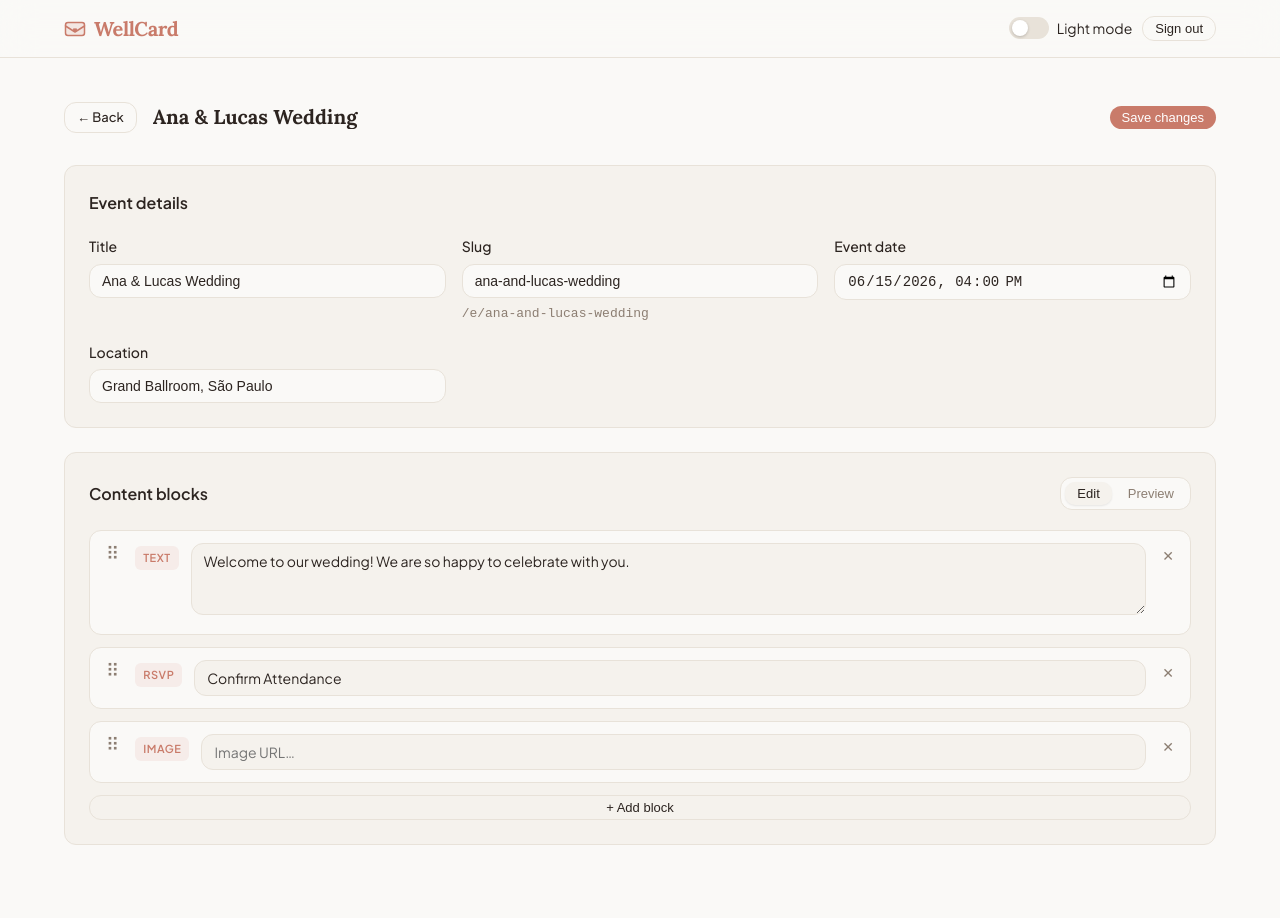
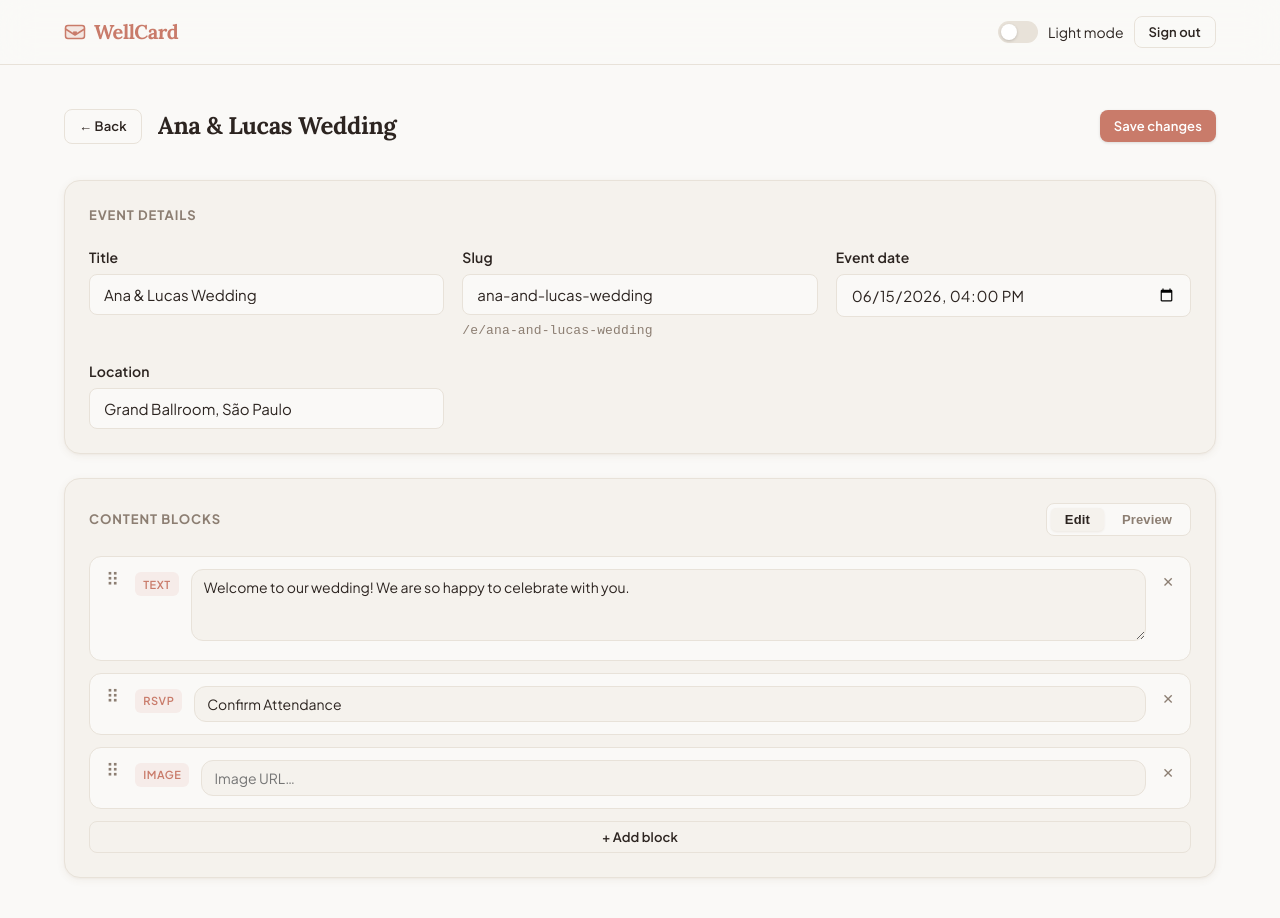
Before and after one commit to luanAfons0/ES3-project, a Next.js app in the folder frontend/: page /dashboard/invitations/1/edit in a window 1280 px wide. Shown: the top 918 px of the page. Before the commit the page ends 889 px from the top, so only its background shows below. Built offline with nearby package versions, Linux system fonts and the light colour scheme; sample sign-in values are in the browser's storage.

Commit message:
style(ui): apply warm minimalism to components and page styles

```diff
--- a/frontend/src/app/auth/auth.module.css
+++ b/frontend/src/app/auth/auth.module.css
@@ -1,56 +1,63 @@
 .card {
   width: 100%;
-  max-width: 400px;
+  max-width: 420px;
+  box-shadow: var(--shadow-md);
 }
 
 .cardHeader {
-  margin-bottom: 1.5rem;
+  margin-bottom: 1.75rem;
 }
 
 .title {
-  font-size: 1.5rem;
+  font-family: var(--font-serif);
+  font-size: 1.75rem;
   font-weight: 700;
   color: var(--color-fg);
-  margin-bottom: 0.25rem;
+  margin-bottom: 0.375rem;
+  letter-spacing: -0.02em;
 }
 
 .subtitle {
-  font-size: 0.875rem;
+  font-size: 0.9375rem;
   color: var(--color-muted);
+  line-height: 1.6;
 }
 
 .form {
   display: flex;
   flex-direction: column;
-  gap: 1rem;
-  margin-bottom: 1.5rem;
+  gap: 1.125rem;
+  margin-bottom: 1.75rem;
 }
 
 .formError {
   font-size: 0.875rem;
   color: var(--color-danger);
-  padding: 0.625rem 0.75rem;
-  background: color-mix(in srgb, var(--color-danger) 10%, transparent);
-  border: 1px solid color-mix(in srgb, var(--color-danger) 30%, transparent);
-  border-radius: var(--radius);
+  padding: 0.625rem 0.875rem;
+  background: color-mix(in srgb, var(--color-danger) 8%, transparent);
+  border: 1px solid color-mix(in srgb, var(--color-danger) 25%, transparent);
+  border-radius: var(--radius-sm);
+  line-height: 1.5;
 }
 
 .submitButton {
   width: 100%;
-  margin-top: 0.5rem;
+  margin-top: 0.375rem;
 }
 
 .switchAuth {
   font-size: 0.875rem;
   color: var(--color-muted);
   text-align: center;
+  line-height: 1.6;
 }
 
 .switchLink {
   color: var(--color-primary);
-  font-weight: 500;
+  font-weight: 600;
 }
 
 .switchLink:hover {
   text-decoration: underline;
+  text-underline-offset: 2px;
 }
--- a/frontend/src/app/dashboard/invitations/[id]/edit/page.module.css
+++ b/frontend/src/app/dashboard/invitations/[id]/edit/page.module.css
@@ -2,16 +2,28 @@
   display: flex;
   align-items: center;
   gap: 1rem;
-  margin-bottom: 2rem;
+  margin-bottom: 2.25rem;
 }
 
 .pageTitle {
-  font-size: 1.25rem;
+  font-family: var(--font-serif);
+  font-size: 1.5rem;
   font-weight: 700;
   flex: 1;
   white-space: nowrap;
   overflow: hidden;
   text-overflow: ellipsis;
+  letter-spacing: -0.015em;
+}
+
+.saveError {
+  font-size: 0.875rem;
+  color: var(--color-danger);
+  margin-bottom: 1rem;
+  padding: 0.625rem 0.875rem;
+  background: color-mix(in srgb, var(--color-danger) 8%, transparent);
+  border: 1px solid color-mix(in srgb, var(--color-danger) 25%, transparent);
+  border-radius: var(--radius-sm);
 }
 
 .sections {
@@ -34,30 +46,49 @@
 }
 
 .sectionTitle {
-  font-size: 1rem;
-  font-weight: 600;
+  font-size: 0.8125rem;
+  font-weight: 700;
+  text-transform: uppercase;
+  letter-spacing: 0.07em;
+  color: var(--color-muted);
 }
 
+.fields {
+  display: grid;
+  grid-template-columns: repeat(auto-fill, minmax(280px, 1fr));
+  gap: 1.125rem;
+}
+
+.slugPreview {
+  margin-top: 0.375rem;
+  font-size: 0.8125rem;
+  color: var(--color-muted);
+  font-family: ui-monospace, monospace;
+  letter-spacing: 0.01em;
+}
+
+/* Tabs */
 .tabs {
   display: flex;
   gap: 0.25rem;
   background: var(--color-bg);
-  border: 1px solid var(--color-border);
-  border-radius: var(--radius);
+  border: 1.5px solid var(--color-border);
+  border-radius: var(--radius-sm);
   padding: 0.25rem;
 }
 
 .tab,
 .tabActive {
-  padding: 0.25rem 0.75rem;
+  padding: 0.25rem 0.875rem;
   font-size: 0.8125rem;
-  font-weight: 500;
+  font-weight: 600;
   border: none;
-  border-radius: calc(var(--radius) - 2px);
+  border-radius: calc(var(--radius-sm) - 3px);
   cursor: pointer;
   background: transparent;
   color: var(--color-muted);
   transition: background 0.15s, color 0.15s;
+  letter-spacing: 0.01em;
 }
 
 .tab:hover {
@@ -67,24 +98,5 @@
 .tabActive {
   background: var(--color-surface);
   color: var(--color-fg);
-  box-shadow: 0 1px 2px rgb(0 0 0 / 0.08);
+  box-shadow: var(--shadow-sm);
 }
-
-.fields {
-  display: grid;
-  grid-template-columns: repeat(auto-fill, minmax(280px, 1fr));
-  gap: 1rem;
-}
-
-.saveError {
-  font-size: 0.875rem;
-  color: var(--color-danger, #dc2626);
-  margin-bottom: 1rem;
-}
-
-.slugPreview {
-  margin-top: 0.375rem;
-  font-size: 0.8125rem;
-  color: var(--color-muted);
-  font-family: monospace;
-}
--- a/frontend/src/app/dashboard/invitations/[id]/page.module.css
+++ b/frontend/src/app/dashboard/invitations/[id]/page.module.css
@@ -2,16 +2,18 @@
   display: flex;
   align-items: center;
   gap: 1rem;
-  margin-bottom: 2rem;
+  margin-bottom: 2.25rem;
 }
 
 .pageTitle {
-  font-size: 1.25rem;
+  font-family: var(--font-serif);
+  font-size: 1.5rem;
   font-weight: 700;
   flex: 1;
   white-space: nowrap;
   overflow: hidden;
   text-overflow: ellipsis;
+  letter-spacing: -0.015em;
 }
 
 .sections {
@@ -27,18 +29,22 @@
 }
 
 .sectionTitle {
-  font-size: 1rem;
-  font-weight: 600;
+  font-size: 0.8125rem;
+  font-weight: 700;
+  text-transform: uppercase;
+  letter-spacing: 0.07em;
+  color: var(--color-muted);
 }
 
 .meta {
   font-size: 0.9375rem;
-  color: var(--color-muted);
+  color: var(--color-fg);
+  line-height: 1.6;
 }
 
 .stats {
   display: flex;
-  gap: 2rem;
+  gap: 1.5rem;
 }
 
 .stat {
@@ -49,21 +55,24 @@
 }
 
 .statValue {
-  font-size: 1.5rem;
+  font-size: 1.75rem;
   font-weight: 700;
+  font-variant-numeric: tabular-nums;
+  line-height: 1;
 }
 
 .statLabel {
-  font-size: 0.75rem;
+  font-size: 0.6875rem;
   color: var(--color-muted);
   text-transform: uppercase;
-  letter-spacing: 0.05em;
+  letter-spacing: 0.06em;
+  font-weight: 600;
 }
 
 .confirmed {
-  color: var(--color-success, #16a34a);
+  color: var(--color-success);
 }
 
 .declined {
-  color: var(--color-danger, #dc2626);
+  color: var(--color-danger);
 }
--- a/frontend/src/app/dashboard/page.module.css
+++ b/frontend/src/app/dashboard/page.module.css
@@ -2,19 +2,21 @@
   display: flex;
   align-items: center;
   justify-content: space-between;
-  margin-bottom: 2rem;
+  margin-bottom: 2.25rem;
 }
 
 .pageTitle {
-  font-size: 1.5rem;
+  font-family: var(--font-serif);
+  font-size: 1.75rem;
   font-weight: 700;
+  letter-spacing: -0.02em;
 }
 
 /* Grid */
 .grid {
   display: grid;
-  grid-template-columns: repeat(auto-fill, minmax(300px, 1fr));
-  gap: 1.25rem;
+  grid-template-columns: repeat(auto-fill, minmax(310px, 1fr));
+  gap: 1.5rem;
 }
 
 /* Invitation card */
@@ -22,41 +24,44 @@
   display: flex;
   flex-direction: column;
   gap: 1.25rem;
+  transition: transform 0.2s ease-out, box-shadow 0.2s ease-out;
+  cursor: default;
 }
 
-.cardTop {
-  display: flex;
-  align-items: flex-start;
-  justify-content: space-between;
-  gap: 1rem;
+.invitationCard:hover {
+  transform: translateY(-3px);
+  box-shadow: var(--shadow-card-hover);
 }
 
 .cardMeta {
   display: flex;
   flex-direction: column;
-  gap: 0.25rem;
+  gap: 0.3rem;
   min-width: 0;
 }
 
 .cardTitle {
-  font-size: 1rem;
-  font-weight: 600;
+  font-family: var(--font-serif);
+  font-size: 1.125rem;
+  font-weight: 700;
   white-space: nowrap;
   overflow: hidden;
   text-overflow: ellipsis;
+  letter-spacing: -0.01em;
 }
 
 .cardDetail {
   font-size: 0.8125rem;
   color: var(--color-muted);
+  line-height: 1.5;
 }
 
 /* Stats row */
 .stats {
   display: flex;
-  gap: 1rem;
+  gap: 0.75rem;
   border-top: 1px solid var(--color-border);
-  padding-top: 1rem;
+  padding-top: 1.125rem;
 }
 
 .stat {
@@ -68,17 +73,21 @@
 }
 
 .statValue {
-  font-size: 1.125rem;
+  font-size: 1.25rem;
   font-weight: 700;
+  font-variant-numeric: tabular-nums;
 }
 
 .statLabel {
-  font-size: 0.75rem;
+  font-size: 0.6875rem;
   color: var(--color-muted);
+  text-transform: uppercase;
+  letter-spacing: 0.06em;
+  font-weight: 600;
 }
 
 .confirmed {
-  color: #16a34a;
+  color: var(--color-success);
 }
 
 .declined {
@@ -99,11 +108,11 @@
   flex-direction: column;
   align-items: center;
   gap: 1.25rem;
-  padding-block: 5rem;
+  padding-block: 6rem;
   text-align: center;
 }
 
 .emptyText {
   color: var(--color-muted);
-  font-size: 0.9rem;
+  font-size: 0.9375rem;
 }
--- a/frontend/src/app/e/[slug]/page.module.css
+++ b/frontend/src/app/e/[slug]/page.module.css
@@ -1,9 +1,9 @@
 .page {
-  min-height: 100vh;
+  min-height: 100dvh;
   display: flex;
   align-items: center;
   justify-content: center;
-  padding: 2rem 1rem;
+  padding: 2.5rem 1rem;
   background: var(--color-bg);
 }
 
@@ -23,6 +23,7 @@
 .notFoundText {
   color: var(--color-muted);
   font-size: 0.9375rem;
+  line-height: 1.7;
 }
 
 /* ── Email gate ─────────────────────────────────────────── */
@@ -37,13 +38,16 @@
 }
 
 .gateTitle {
-  font-size: 1.75rem;
+  font-size: 2rem;
   font-weight: 700;
+  letter-spacing: -0.02em;
+  line-height: 1.2;
 }
 
 .gateSubtitle {
   color: var(--color-muted);
   font-size: 0.9375rem;
+  line-height: 1.7;
 }
 
 .gateForm {
@@ -55,39 +59,57 @@
 
 .gateInput {
   width: 100%;
-  padding: 0.625rem 0.875rem;
-  border: 1px solid var(--color-border);
-  border-radius: var(--radius);
-  font-size: 0.9375rem;
-  background: var(--color-surface);
+  padding: 0.75rem 1rem;
+  border: 1.5px solid var(--color-border);
+  border-radius: var(--radius-sm);
+  font-size: 1rem;
+  font-family: var(--font-sans);
+  background: var(--color-bg);
   color: var(--color-fg);
-  font-family: inherit;
+  transition: border-color 0.15s, box-shadow 0.15s;
+  text-align: center;
 }
 
 .gateInput:focus {
-  outline: 2px solid var(--color-primary);
-  outline-offset: -1px;
+  outline: none;
+  border-color: var(--color-primary);
+  box-shadow: 0 0 0 3px color-mix(in srgb, var(--color-primary) 15%, transparent);
 }
 
 .gateError {
   font-size: 0.875rem;
-  color: var(--color-danger, #dc2626);
+  color: var(--color-danger);
+  line-height: 1.5;
 }
 
 .gateButton {
-  padding: 0.625rem 1rem;
+  padding: 0.75rem 1.25rem;
   background: var(--color-primary);
   color: #fff;
   border: none;
-  border-radius: var(--radius);
-  font-size: 0.9375rem;
-  font-weight: 600;
+  border-radius: var(--radius-sm);
+  font-family: var(--font-sans);
+  font-size: 1rem;
+  font-weight: 700;
   cursor: pointer;
-  transition: opacity 0.15s;
+  box-shadow: var(--shadow-sm);
+  transition: background 0.15s, transform 0.15s, box-shadow 0.15s;
+  letter-spacing: 0.01em;
 }
 
-.gateButton:hover {
-  opacity: 0.88;
+.gateButton:hover:not(:disabled) {
+  background: var(--color-primary-hover);
+  transform: translateY(-1px);
+  box-shadow: var(--shadow-md);
+}
+
+.gateButton:active:not(:disabled) {
+  transform: translateY(0);
+}
+
+.gateButton:disabled {
+  opacity: 0.6;
+  cursor: not-allowed;
 }
 
 /* ── Responded ──────────────────────────────────────────── */
@@ -98,22 +120,24 @@
   display: flex;
   flex-direction: column;
   align-items: center;
-  gap: 0.75rem;
+  gap: 0.875rem;
 }
 
 .respondedIcon {
-  font-size: 2.5rem;
+  font-size: 2.75rem;
   line-height: 1;
 }
 
 .respondedTitle {
-  font-size: 1.75rem;
+  font-size: 2rem;
   font-weight: 700;
+  letter-spacing: -0.02em;
 }
 
 .respondedText {
   color: var(--color-muted);
   font-size: 0.9375rem;
+  line-height: 1.7;
 }
 
 /* ── Invitation view ────────────────────────────────────── */
@@ -123,44 +147,48 @@
   max-width: 600px;
   display: flex;
   flex-direction: column;
-  gap: 2rem;
+  gap: 2.25rem;
 }
 
 .invitationHeader {
   text-align: center;
   display: flex;
   flex-direction: column;
-  gap: 0.375rem;
+  gap: 0.5rem;
 }
 
 .invitationTitle {
-  font-size: 2rem;
+  font-size: 2.25rem;
   font-weight: 700;
+  letter-spacing: -0.025em;
+  line-height: 1.15;
 }
 
 .invitationMeta {
   font-size: 0.9375rem;
   color: var(--color-muted);
+  line-height: 1.6;
 }
 
 .blocks {
   display: flex;
   flex-direction: column;
-  gap: 1.25rem;
+  gap: 1.375rem;
 }
 
 .textBlock {
-  font-size: 1rem;
-  line-height: 1.7;
+  font-size: 1.0625rem;
+  line-height: 1.75;
   color: var(--color-fg);
   white-space: pre-wrap;
 }
 
 .imageBlock {
   width: 100%;
-  border-radius: var(--radius);
+  border-radius: var(--radius-lg);
   object-fit: cover;
-  max-height: 400px;
+  max-height: 420px;
+  box-shadow: var(--shadow-md);
 }
 
 .buttonWrapper {
@@ -169,36 +197,42 @@
 }
 
 .genericButton {
-  padding: 0.625rem 1.5rem;
+  padding: 0.75rem 1.75rem;
   background: var(--color-primary);
   color: #fff;
   border: none;
-  border-radius: var(--radius);
-  font-size: 0.9375rem;
-  font-weight: 600;
+  border-radius: var(--radius-sm);
+  font-family: var(--font-sans);
+  font-size: 1rem;
+  font-weight: 700;
   cursor: pointer;
-  transition: opacity 0.15s;
+  box-shadow: var(--shadow-sm);
+  transition: background 0.15s, transform 0.15s;
+  letter-spacing: 0.01em;
 }
 
 .genericButton:hover {
-  opacity: 0.88;
+  background: var(--color-primary-hover);
+  transform: translateY(-1px);
 }
 
 .rsvpWrapper {
   display: flex;
   flex-direction: column;
   align-items: center;
-  gap: 0.75rem;
+  gap: 0.875rem;
 }
 
 .declineButton {
   background: none;
   border: none;
   font-size: 0.875rem;
+  font-family: var(--font-sans);
   color: var(--color-muted);
   cursor: pointer;
   text-decoration: underline;
-  text-underline-offset: 2px;
+  text-underline-offset: 3px;
+  transition: color 0.15s;
 }
 
 .declineButton:hover {
@@ -207,6 +241,6 @@
 
 .rsvpError {
   font-size: 0.875rem;
-  color: var(--color-danger, #dc2626);
+  color: var(--color-danger);
   text-align: center;
 }
--- a/frontend/src/components/Button/Button.module.css
+++ b/frontend/src/components/Button/Button.module.css
@@ -3,14 +3,16 @@
   align-items: center;
   justify-content: center;
   gap: 0.5rem;
-  padding: 0.5rem 1rem;
-  border-radius: var(--radius);
+  padding: 0.5rem 1.125rem;
+  border-radius: var(--radius-sm);
+  font-family: var(--font-sans);
   font-size: 0.875rem;
-  font-weight: 500;
+  font-weight: 600;
   cursor: pointer;
   border: none;
-  transition: background 0.15s, opacity 0.15s;
+  transition: background 0.15s ease-out, opacity 0.15s ease-out, transform 0.15s ease-out, box-shadow 0.15s ease-out;
   white-space: nowrap;
+  letter-spacing: 0.01em;
 }
 
 .button:disabled {
@@ -22,19 +24,34 @@
 .primary {
   background: var(--color-primary);
   color: #fff;
+  box-shadow: 0 1px 3px rgba(0, 0, 0, 0.12);
 }
 
 .primary:hover:not(:disabled) {
   background: var(--color-primary-hover);
+  transform: translateY(-1px);
+  box-shadow: 0 3px 8px rgba(0, 0, 0, 0.15);
+}
+
+.primary:active:not(:disabled) {
+  transform: translateY(0);
+  box-shadow: 0 1px 3px rgba(0, 0, 0, 0.12);
 }
 
 .danger {
   background: var(--color-danger);
   color: #fff;
+  box-shadow: 0 1px 3px rgba(0, 0, 0, 0.12);
 }
 
 .danger:hover:not(:disabled) {
   background: var(--color-danger-hover);
+  transform: translateY(-1px);
+  box-shadow: 0 3px 8px rgba(0, 0, 0, 0.15);
+}
+
+.danger:active:not(:disabled) {
+  transform: translateY(0);
 }
 
 .ghost {
@@ -45,20 +62,24 @@
 
 .ghost:hover:not(:disabled) {
   background: var(--color-surface);
+  border-color: color-mix(in srgb, var(--color-border) 70%, var(--color-fg));
 }
 
 /* Sizes */
 .sm {
-  padding: 0.25rem 0.75rem;
+  padding: 0.375rem 0.875rem;
   font-size: 0.8125rem;
+  min-height: 2rem;
 }
 
 .md {
-  padding: 0.5rem 1rem;
+  padding: 0.5rem 1.125rem;
   font-size: 0.875rem;
+  min-height: 2.5rem;
 }
 
 .lg {
-  padding: 0.75rem 1.5rem;
+  padding: 0.75rem 1.75rem;
   font-size: 1rem;
+  min-height: 3rem;
 }
--- a/frontend/src/components/Card/Card.module.css
+++ b/frontend/src/components/Card/Card.module.css
@@ -1,6 +1,13 @@
 .card {
   background: var(--color-surface);
   border: 1px solid var(--color-border);
-  border-radius: var(--radius);
+  border-radius: var(--radius-lg);
   padding: 1.5rem;
+  box-shadow: var(--shadow-card);
+  transition: box-shadow 0.2s ease-out, transform 0.2s ease-out;
 }
+
+.card:has(a:hover),
+.card:hover {
+  box-shadow: var(--shadow-card-hover);
+}
--- a/frontend/src/components/Input/Input.module.css
+++ b/frontend/src/components/Input/Input.module.css
@@ -6,35 +6,49 @@
 
 .label {
   font-size: 0.875rem;
-  font-weight: 500;
+  font-weight: 600;
   color: var(--color-fg);
+  letter-spacing: 0.01em;
 }
 
 .input {
   width: 100%;
-  padding: 0.5rem 0.75rem;
-  border: 1px solid var(--color-border);
-  border-radius: var(--radius);
-  font-size: 0.875rem;
+  padding: 0.625rem 0.875rem;
+  border: 1.5px solid var(--color-border);
+  border-radius: var(--radius-sm);
+  font-size: 0.9375rem;
+  font-family: var(--font-sans);
   background: var(--color-bg);
   color: var(--color-fg);
   outline: none;
-  transition: border-color 0.15s;
+  transition: border-color 0.15s ease-out, box-shadow 0.15s ease-out;
+}
+
+.input::placeholder {
+  color: var(--color-muted);
+  opacity: 0.7;
 }
 
 .input:focus {
   border-color: var(--color-primary);
+  box-shadow: 0 0 0 3px color-mix(in srgb, var(--color-primary) 15%, transparent);
 }
 
 .input:disabled {
   opacity: 0.5;
   cursor: not-allowed;
+  background: var(--color-surface);
 }
 
 .error {
   border-color: var(--color-danger);
 }
 
+.error:focus {
+  border-color: var(--color-danger);
+  box-shadow: 0 0 0 3px color-mix(in srgb, var(--color-danger) 15%, transparent);
+}
+
 .errorMessage {
   font-size: 0.8125rem;
   color: var(--color-danger);
--- a/frontend/src/components/Switch/Switch.module.css
+++ b/frontend/src/components/Switch/Switch.module.css
@@ -1,7 +1,7 @@
 .wrapper {
   display: inline-flex;
   align-items: center;
-  gap: 0.5rem;
+  gap: 0.625rem;
 }
 
 .root {
@@ -13,7 +13,7 @@
   cursor: pointer;
   position: relative;
   padding: 0;
-  transition: background 0.2s;
+  transition: background 0.2s ease-out;
   flex-shrink: 0;
 }
 
@@ -32,8 +32,8 @@
   height: 1rem;
   border-radius: 9999px;
   background: #fff;
-  box-shadow: 0 1px 3px rgba(0, 0, 0, 0.2);
-  transition: transform 0.2s;
+  box-shadow: 0 1px 3px rgba(0, 0, 0, 0.18);
+  transition: transform 0.2s ease-out;
   transform: translateX(3px);
   will-change: transform;
 }
```
Also changed, not shown: frontend/src/app/dashboard/invitations/[id]/_components/RsvpButton.module.css (+15 -7 lines), frontend/src/components/Dialog/Dialog.module.css (+12 -6 lines), frontend/src/components/ThemeToggle/ThemeToggle.module.css (+11 -4 lines).
